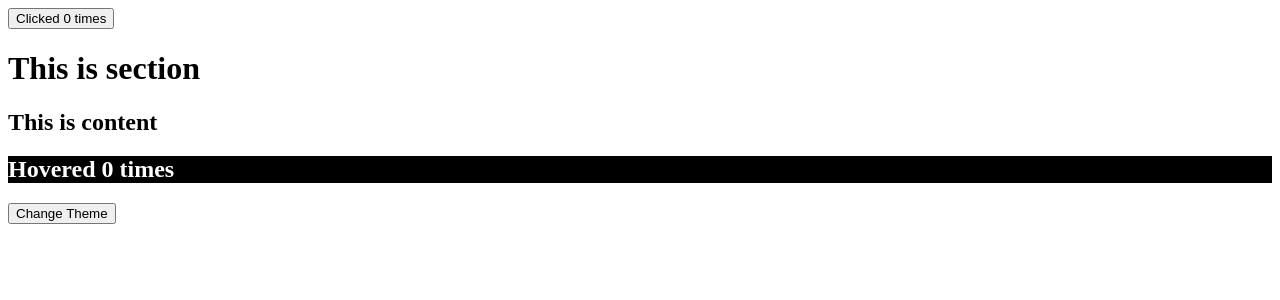
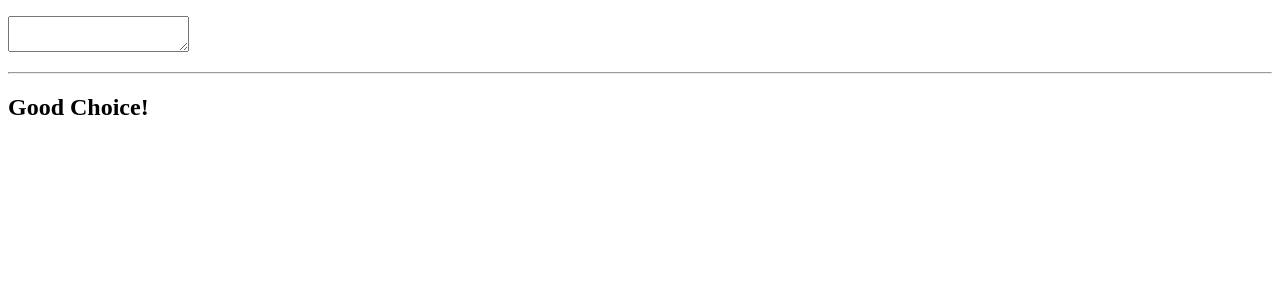
Before and after one commit to MdTasib/React-learn-with-sumit-full-course, a React (Create React App) app: page / in a window 1280 px wide. Shown: the top 300 px of the page. Built offline with nearby package versions, Linux system fonts and the light colour scheme.

Commit message:
useState hook

```diff
--- a/src/App.js
+++ b/src/App.js
@@ -9,36 +9,42 @@ import User from "./Components/HOC/User";
 import Counter from "./Components/Context/Counter";
 import Section from './Components/Context/Section';
 import ThemeContext from './Components/Context/themeContext';
+import UseState from './Components/HOC/useState/UseState';
 
 export default class App extends React.Component {
-  state = {
-    theme: 'dark',
-    switchTheme: () => {
-      this.setState(({ theme }) => {
-        if (theme === 'dark') {
-          return {
-            theme: 'light',
-          }
-        }
-        return {
-          theme: 'dark',
-        }
-      })
-    }
-  };
+
+  // context
+  // state = {
+  //   theme: 'dark',
+  //   switchTheme: () => {
+  //     this.setState(({ theme }) => {
+  //       if (theme === 'dark') {
+  //         return {
+  //           theme: 'light',
+  //         }
+  //       }
+  //       return {
+  //         theme: 'dark',
+  //       }
+  //     })
+  //   }
+  // };
 
 
 
   render() {
     return (
       <div className="App">
+        <UseState />
 
+        {/*
+        // context
         <Counter>
           {(counter, incrementCount) => (
             <ClickCounter count={counter} incrementCount={incrementCount} />
           )}
         </Counter>
-        <ThemeContext.Provider value={this.state}><Section /></ThemeContext.Provider>
+        <ThemeContext.Provider value={this.state}><Section /></ThemeContext.Provider> */}
 
 
         {/* <Counter>
--- /dev/null
+++ b/src/Components/HOC/useState/Todo.js
@@ -0,0 +1,27 @@
+import { useState } from "react";
+
+function Todo() {
+    const [todo, setTodo] = useState('');
+    const [warning, setWarning] = useState(null);
+
+    const handleInput = (e) => {
+        const inputValue = e.target.value;
+        const warning = inputValue.includes('.js') ? 'You need javascript skill to complete the task. Do you have it?' : null;
+
+        setTodo(inputValue);
+        setWarning(warning);
+    }
+
+    return (
+        <div>
+            <p>{todo}</p>
+            <p>
+                <textarea name="todo" value={todo} onChange={handleInput}></textarea>
+            </p>
+            <hr />
+            <h2>{warning || 'Good Choice!'}</h2>
+        </div>
+    )
+}
+
+export default Todo;
--- /dev/null
+++ b/src/Components/HOC/useState/UseState.js
@@ -0,0 +1,12 @@
+import React from 'react';
+import Todo from './Todo';
+
+const UseState = () => {
+    return (
+        <div>
+            <Todo />
+        </div>
+    );
+};
+
+export default UseState;
```
